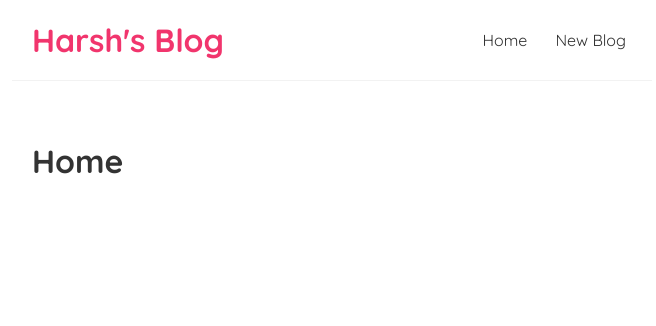
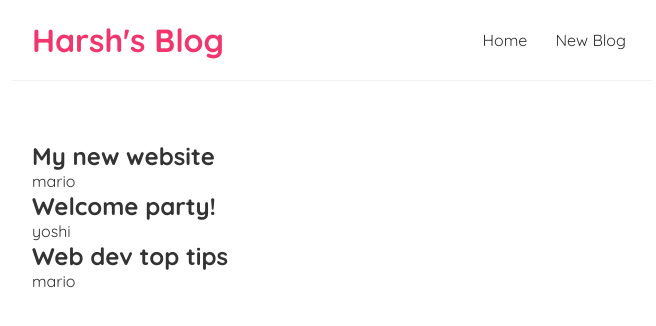
Before and after one commit to iamharshtambe/blog-app, a React (Vite) app: page / in a window 1280 px wide. Shown: the top 326 px of the page, without its empty margins (308-964 px from the left). Built offline with nearby package versions, Linux system fonts and the light colour scheme.

Commit message:
added blogs

```diff
--- a/src/components/Home.jsx
+++ b/src/components/Home.jsx
@@ -1,7 +1,35 @@
+import { useState } from 'react';
+
 export function Home() {
+   const [blogs, setBlogs] = useState([
+      {
+         title: 'My new website',
+         body: 'lorem ipsum...',
+         author: 'mario',
+         id: 1,
+      },
+      {
+         title: 'Welcome party!',
+         body: 'lorem ipsum...',
+         author: 'yoshi',
+         id: 2,
+      },
+      {
+         title: 'Web dev top tips',
+         body: 'lorem ipsum...',
+         author: 'mario',
+         id: 3,
+      },
+   ]);
+
    return (
       <div className="home">
-         <h1>Home</h1>
+         {blogs.map((blog) => (
+            <div className="blog-preview" key={blog.id}>
+               <h2>{blog.title} </h2>
+               <p>{blog.author}</p>
+            </div>
+         ))}
       </div>
    );
 }
```
